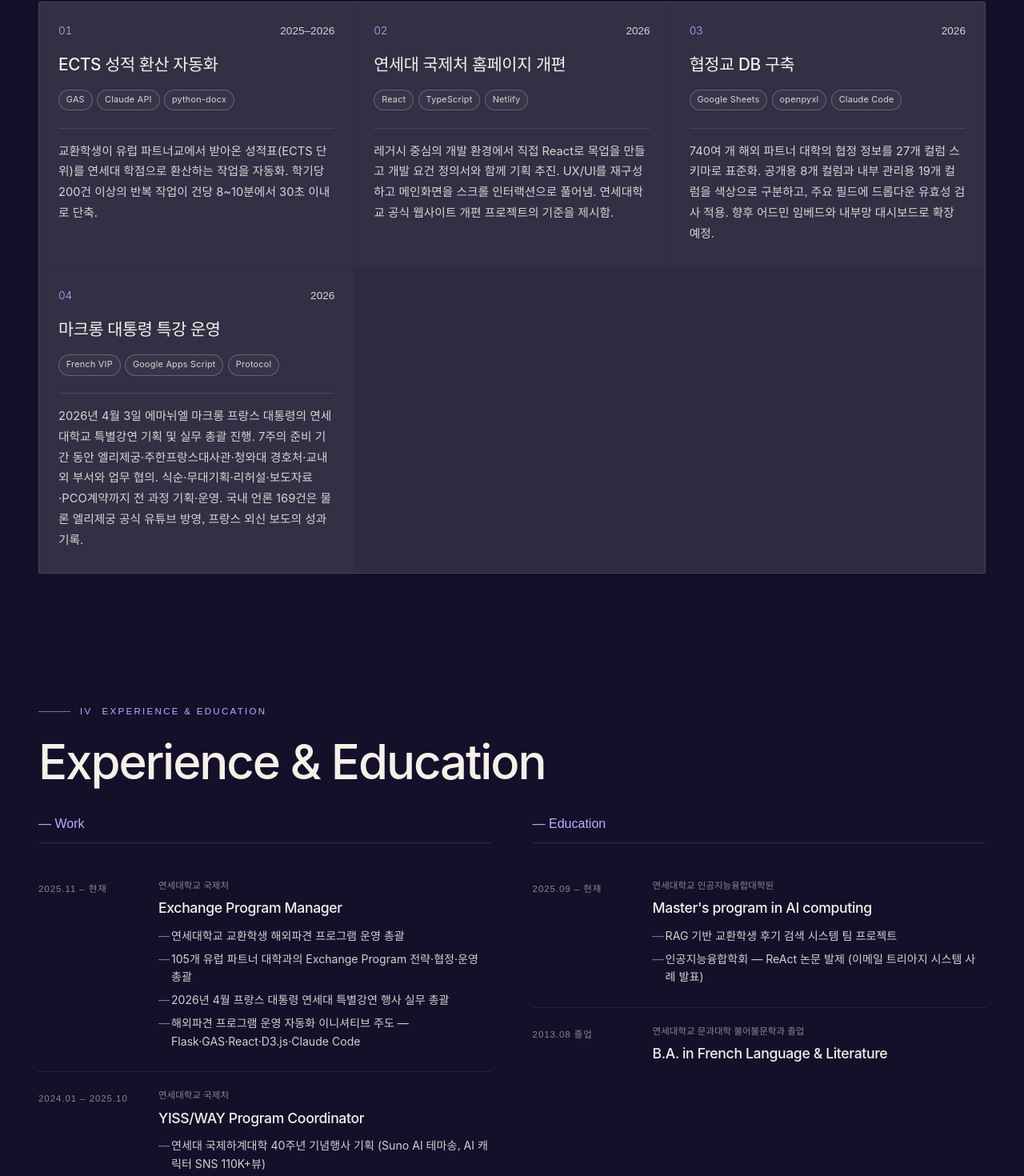
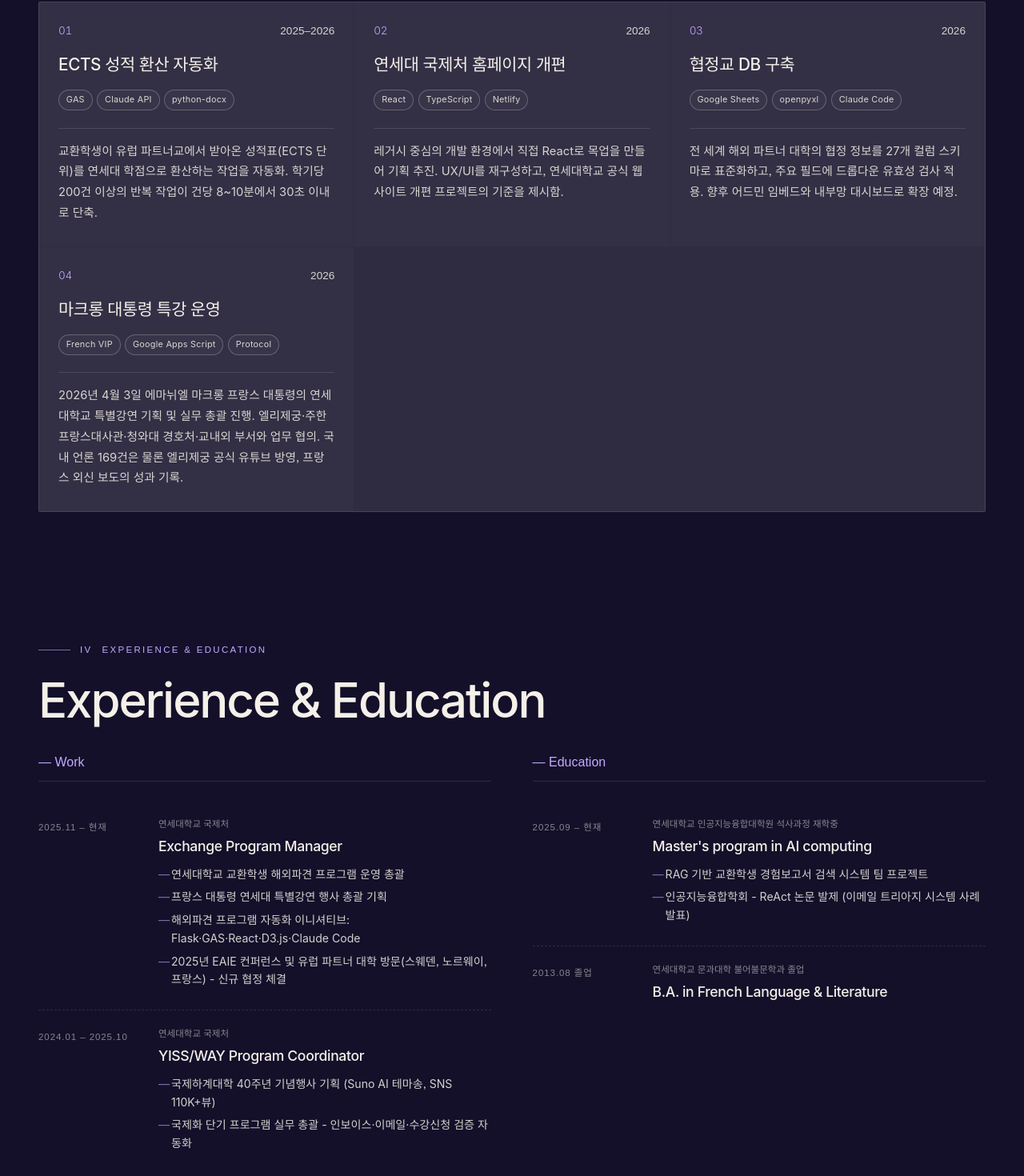
Before and after one commit to lovelyhp/celine-portfolio, a React (Vite) app: page / in a window 1280 px wide. Shown: the part 4367-5837 px from the top of the page at 80% size. Built offline with nearby package versions, Linux system fonts and the light colour scheme; a web font is replaced by a local one.

Commit message:
Update ko.ts

```diff
--- a/src/content/ko.ts
+++ b/src/content/ko.ts
@@ -123,7 +123,7 @@ export const ko = {
         heading: '어느 날 오후, 서류마감 D-2.',
         body: [
           '오후 3시, 1층의 Léa가 프랑스 대학의 MoU 초안을 검토하고, 2층의 Mail은 154통의 메일을 분류하고, 3층의 Nomi는 노미네이션 8건을 처리하고, 4층 Solène는 교환 밸런스를 업데이트합니다. 명예회장 유부는 순찰을 돌고 올라와 캣휠을 탑니다.',
-          '저는 총괄 비서 Céline에게 묻습니다. "오늘 파트너 협상 포인트는 뭐야?" 예전이라면 모든 메일을 열고, 협정 폴더를 뒤지고, 밸런스를 일일이 계산했을 것입니다. 지금은 제 비서들이 각자 자기 자리를 지키고, 저는 `무엇을, 누구에게, 어떤 순서로` 물어볼지만 결정합니다.',
+          '저는 총괄 비서 Céline에게 묻습니다. "오늘 파트너 협상 포인트는 뭐야?" 예전이라면 모든 메일을 열고, 폴더를 뒤지고, 밸런스를 일일이 계산했을 것입니다. 지금은 제 비서들이 각자 자기 자리를 지키고, 저는 `무엇을, 누구에게, 어떤 순서로` 물어볼지만 결정합니다.',
         ],
         imageSrc: null,
         imageCaption: '풀가동 상태의 OIA 빌딩 (peak 모드)',
@@ -154,7 +154,7 @@ export const ko = {
           {
             h: '시간이 생겼다는 것의 진짜 의미',
             p:
-              '단순 반복적인 업무 노동에서 벗어나니 회사의 기획과 전략에 집중할 수 있게 되었습니다. 퇴근 후 대학원 수업과 AI 학회에도 참여하고 있습니다. OIA Rush가 없었다면 시도조차 못 했을 일상입니다.',
+              '단순 반복적인 업무에서 벗어나니 회사의 기획과 전략에 집중할 수 있게 되었고, 퇴근 후 대학원 수업과 AI 학회에도 참여하고 있습니다. OIA Rush가 없었다면 시도조차 못 했을 일상입니다.',
           },
         ],
         imageSrc: null,
@@ -166,14 +166,14 @@ export const ko = {
         tag: 'SCENES',
         heading: '모든 것이 달라진 일상',
         scenes: [
-          '마크롱 대통령이 연세대학교를 찾은 날에도, 저는 제 비서들 덕분에 현장 기획에 집중할 수 있었습니다.',
-          '정시 퇴근을 하고 집에 돌아왔을 때, 유부가 평소보다 일찍 저를 반겼습니다.',
-          '대학원 수업에 처음으로 지각 없이 들어간 날. 강의실 맨 앞자리에 앉았습니다.',
+          '마크롱 대통령이 연세대학교를 찾은 날에도 저는 제 비서들 덕분에 현장 기획에 집중할 수 있었습니다.',
+          '정시 퇴근을 하고 집에 돌아오면, 유부가 평소보다 일찍 저를 반겼습니다.',
+          '대학원 수업에 지각 없이 도착해, 강의실 맨 앞자리에 앉았습니다.',
         ],
         closing: {
           h: '아직 끝나지 않은 이야기',
           p:
-            '작지만 의미있는 첫 걸음이 조직 전체에 어떤 변화를 가져오는지, 저는 몸소 경험하였습니다. 이제 저는 변화를 직접 설계할 무대를 찾고 있습니다.',
+            '이제 저는 변화를 직접 설계할 무대를 찾고 있습니다.',
         },
         imageSrc: null,
         imageCaption: '실제 유부 (치즈 고양이) 사진',
@@ -206,7 +206,7 @@ export const ko = {
         tag: 'PROBLEM',
         heading: '매년 반복되는 같은 질문들.',
         body: [
-          '"제 TOEFL 92점이면 어디 갈 수 있어요?", "유럽에서 영어로 수업 듣는 학교는 어디예요?", "독일 학교 중에 장학금 주는 곳 있어요?" — 학생들은 엑셀파일, 홈페이지를 뒤적이다 사무실로 전화를 걸었고, 저희 팀은 하루에도 수십 번씩 같은 답을 반복했습니다.',
+          '"제 TOEFL 92점이면 어디 갈 수 있어요?", "유럽에서 영어로 수업 듣는 학교는 어디예요?", "독일 학교 중에 장학금 주는 곳 있어요?" - 학생들은 엑셀파일, 홈페이지를 뒤적이다 사무실로 전화를 걸었고, 저희 팀은 하루에도 수십 번씩 같은 답을 반복했습니다.',
         ],
         imageSrc: null,
         imageCaption: '기존 엑셀 파일의 모습',
@@ -260,7 +260,7 @@ export const ko = {
         year: '2026',
         stack: ['React', 'TypeScript', 'Netlify'],
         body:
-          '레거시 중심의 개발 환경에서 직접 React로 목업을 만들고 개발 요건 정의서와 함께 기획 추진. UX/UI를 재구성하고 메인화면을 스크롤 인터랙션으로 풀어냄. 연세대학교 공식 웹사이트 개편 프로젝트의 기준을 제시함.',
+          '레거시 중심의 개발 환경에서 직접 React로 목업을 만들어 기획 추진. UX/UI를 재구성하고, 연세대학교 공식 웹사이트 개편 프로젝트의 기준을 제시함.',
         imageCaption: 'yonsei-oia.netlify.app 메인 히어로',
         imageHint: '목업 사이트의 Hero + 통계 3개가 보이는 상단부 스크린샷',
       },
@@ -269,7 +269,7 @@ export const ko = {
         year: '2026',
         stack: ['Google Sheets', 'openpyxl', 'Claude Code'],
         body:
-          '740여 개 해외 파트너 대학의 협정 정보를 27개 컬럼 스키마로 표준화. 공개용 8개 컬럼과 내부 관리용 19개 컬럼을 색상으로 구분하고, 주요 필드에 드롭다운 유효성 검사 적용. 향후 어드민 임베드와 내부망 대시보드로 확장 예정.',
+          '전 세계 해외 파트너 대학의 협정 정보를 27개 컬럼 스키마로 표준화하고, 주요 필드에 드롭다운 유효성 검사 적용. 향후 어드민 임베드와 내부망 대시보드로 확장 예정.',
         imageCaption: '27컬럼 DB 스키마 (공개/내부 구분)',
         imageHint: '색상으로 구분된 엑셀 헤더 스크린샷 — 공개 컬럼과 내부 컬럼 경계가 보이게',
       },
@@ -278,7 +278,7 @@ export const ko = {
         year: '2026',
         stack: ['French VIP', 'Google Apps Script', 'Protocol'],
         body:
-          '2026년 4월 3일 에마뉘엘 마크롱 프랑스 대통령의 연세대학교 특별강연 기획 및 실무 총괄 진행. 7주의 준비 기간 동안 엘리제궁·주한프랑스대사관·청와대 경호처·교내외 부서와 업무 협의. 식순·무대기획·리허설·보도자료·PCO계약까지 전 과정 기획·운영. 국내 언론 169건은 물론 엘리제궁 공식 유튜브 방영, 프랑스 외신 보도의 성과 기록.',
+          '2026년 4월 3일 에마뉘엘 마크롱 프랑스 대통령의 연세대학교 특별강연 기획 및 실무 총괄 진행. 엘리제궁·주한프랑스대사관·청와대 경호처·교내외 부서와 업무 협의. 국내 언론 169건은 물론 엘리제궁 공식 유튜브 방영, 프랑스 외신 보도의 성과 기록.',
         imageCaption: '행사 당일 각당헌 현장',
         imageHint: '공개 가능한 현장 사진 1컷 — 행사장 전경 또는 총장 환영사 장면',
       },
@@ -295,9 +295,9 @@ export const ko = {
         period: '2025.11 – 현재',
         bullets: [
           '연세대학교 교환학생 해외파견 프로그램 운영 총괄',
-          '105개 유럽 파트너 대학과의 Exchange Program 전략·협정·운영 총괄',
-          '2026년 4월 프랑스 대통령 연세대 특별강연 행사 실무 총괄',
-          '해외파견 프로그램 운영 자동화 이니셔티브 주도 — Flask·GAS·React·D3.js·Claude Code',
+          '프랑스 대통령 연세대 특별강연 행사 총괄 기획',
+          '해외파견 프로그램 자동화 이니셔티브: Flask·GAS·React·D3.js·Claude Code',
+          '2025년 EAIE 컨퍼런스 및 유럽 파트너 대학 방문(스웨덴, 노르웨이, 프랑스) - 신규 협정 체결',
         ],
       },
       {
@@ -305,20 +305,19 @@ export const ko = {
         position: 'YISS/WAY Program Coordinator',
         period: '2024.01 – 2025.10',
         bullets: [
-          '연세대 국제하계대학 40주년 기념행사 기획 (Suno AI 테마송, AI 캐릭터 SNS 110K+뷰)',
-          '국제화 단기 프로그램 실무 총괄 — 인보이스·이메일·수강신청 검증 자동화',
-          '2025년 EAIE 컨퍼런스 및 유럽 파트너 대학 방문(스웨덴, 노르웨이, 프랑스), 신규 협정 체결',
+          '국제하계대학 40주년 기념행사 기획 (Suno AI 테마송, SNS 110K+뷰)',
+          '국제화 단기 프로그램 실무 총괄 - 인보이스·이메일·수강신청 검증 자동화',
         ],
       },
     ],
     education: [
       {
-        school: '연세대학교 인공지능융합대학원',
+        school: '연세대학교 인공지능융합대학원 석사과정 재학중',
         degree: 'Master\'s program in AI computing',
         period: '2025.09 – 현재',
         bullets: [
-          'RAG 기반 교환학생 후기 검색 시스템 팀 프로젝트',
-          '인공지능융합학회 — ReAct 논문 발제 (이메일 트리아지 시스템 사례 발표)',
+          'RAG 기반 교환학생 경험보고서 검색 시스템 팀 프로젝트',
+          '인공지능융합학회 - ReAct 논문 발제 (이메일 트리아지 시스템 사례 발표)',
         ],
       },
       {
```
